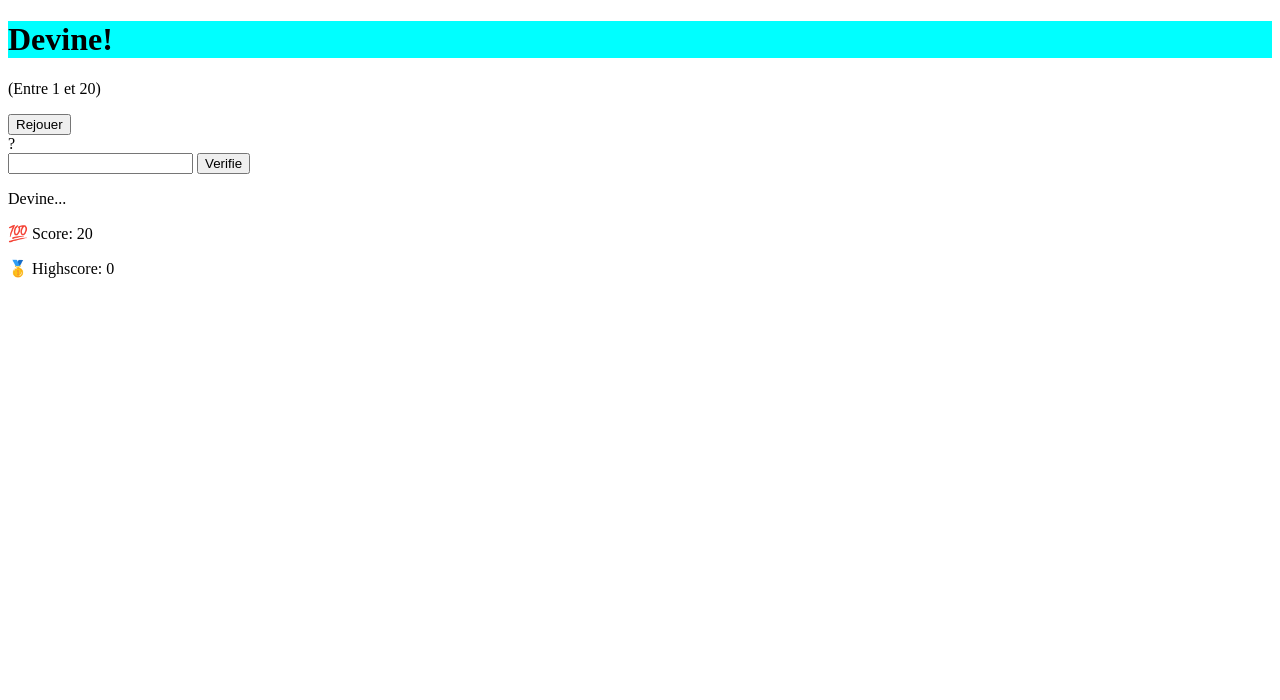
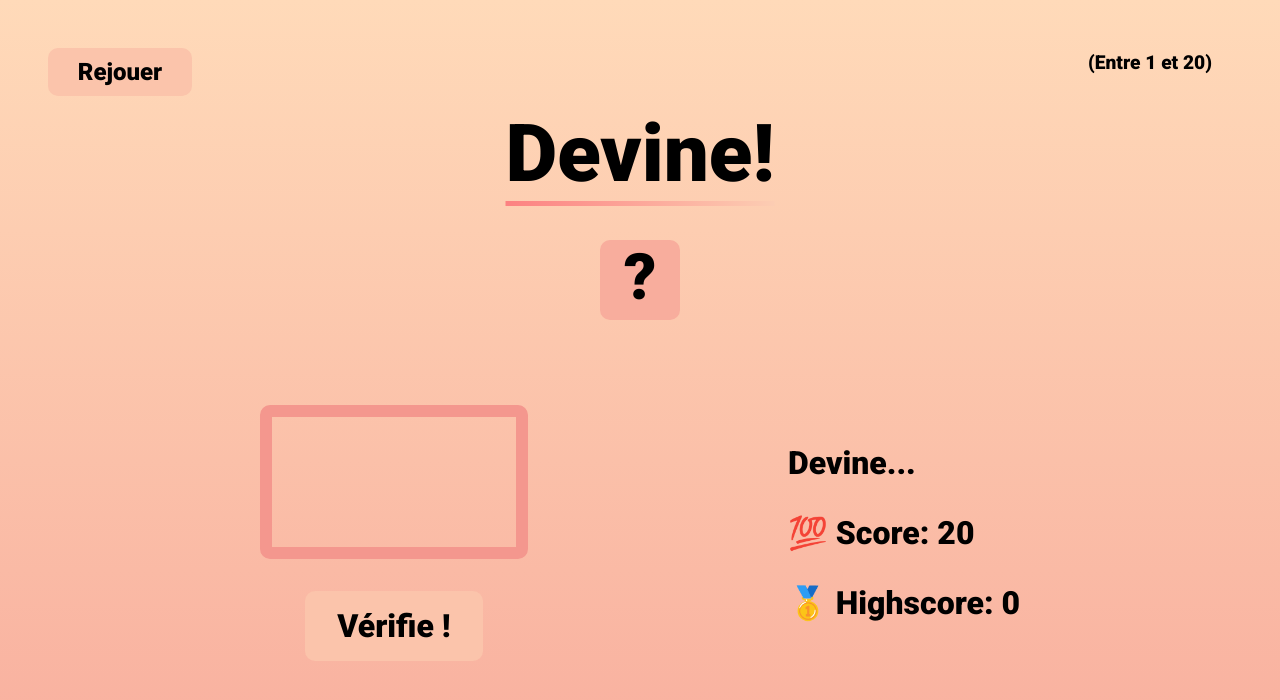
Before and after one commit to Peptobiscotte/devinombre, a plain HTML site: page index.html in a window 1280 px wide. Drawn offline with Linux system fonts and the light colour scheme.

Commit message:
added classes and placed all elements

```diff
--- a/index.html
+++ b/index.html
@@ -6,22 +6,26 @@
     <meta name="viewport" content="width=device-width, initial-scale=1.0" />
     <meta http-equiv="X-UA-Compatible" content="ie=edge" />
     <link rel="stylesheet" href="style.css" />
+    <link rel="preconnect" href="https://fonts.googleapis.com">
+    <link rel="preconnect" href="https://fonts.gstatic.com" crossorigin>
+    <link href="https://fonts.googleapis.com/css2?family=Readex+Pro:wght@500&family=Roboto:wght@900&display=swap"
+        rel="stylesheet">
     <title>Devinombre</title>
 </head>
 
 <body>
     <header>
         <h1>Devine!</h1>
-        <p>(Entre 1 et 20)</p>
-        <button>Rejouer</button>
-        <div>?</div>
+        <p class="fourchette">(Entre 1 et 20)</p>
+        <button class="replay">Rejouer</button>
+        <div class="secret">?</div>
     </header>
     <main>
-        <section>
-            <input type="number" />
-            <button>Verifie</button>
+        <section class="gauche">
+            <input type="number" class="userInput" />
+            <button class="checkBtn">Vérifie !</button>
         </section>
-        <section>
+        <section class="droite">
             <p>Devine...</p>
             <p>💯 Score: <span>20</span></p>
             <p>
--- a/style.css
+++ b/style.css
@@ -1,3 +1,139 @@
+html,
+body {
+    height: 100%;
+    margin: 0;
+    padding: 0;
+    font-size: 100%;
+}
+
+body {
+    font-family: 'Roboto', sans-serif;
+    background: linear-gradient(180deg, rgba(255, 218, 185, 1) 0%, rgba(248, 173, 157, 1) 100%);
+
+}
+
+header {
+    height: 33.33%;
+    position: relative;
+}
+
+main {
+    height: 66.66%;
+    display: flex;
+    align-items: center;
+    justify-content: space-evenly;
+}
+
 h1 {
-    background-color: aqua;
+    text-align: center;
+    position: absolute;
+    top: 20%;
+    right: 50%;
+    transform: translateX(50%);
+    font-size: 5em;
+    border-bottom: 5px solid #f08080;
+    border-image: linear-gradient(90deg, rgb(252, 129, 129) 0%, rgb(252, 205, 179) 100%);
+    border-image-slice: 1;
 }
+
+.secret {
+    height: 5rem;
+    width: 5rem;
+    text-align: center;
+    font-size: 4em;
+    position: absolute;
+    top: 90%;
+    right: 50%;
+    transform: translateX(50%);
+    background-color: #f8ad9d;
+    border-radius: 10px;
+}
+
+.fourchette {
+    position: absolute;
+    top: 2rem;
+    left: 85%;
+    text-align: center;
+    font-size: larger;
+}
+
+.replay:hover {
+    background-color: #f8ad9d;
+}
+
+.replay:active {
+    background-color: #f4978e;
+}
+
+.replay {
+    position: absolute;
+    top: 3rem;
+    right: 85%;
+    width: 6em;
+    height: 2em;
+    font-size: 1.5em;
+    font-family: 'Roboto', sans-serif;
+    background-color: #fbc4ab;
+    border: none;
+    border-radius: 10px;
+    cursor: pointer;
+}
+
+.gauche {
+    display: flex;
+    flex-direction: column;
+    align-items: center;
+    gap: 2em;
+}
+
+.userInput:focus {
+    outline: none;
+}
+
+.userInput {
+    font-family: 'Roboto', sans-serif;
+    background: none;
+    width: 15rem;
+    height: 8rem;
+    font-size: 5rem;
+    border: 12px solid #f4978e;
+    border-radius: 10px;
+    text-align: center;
+
+
+}
+
+.checkBtn:hover {
+    background-color: #f8ad9d;
+}
+
+.checkBtn:active {
+    background-color: #f4978e;
+}
+
+.checkBtn {
+    background-color: #fbc4ab;
+    font-family: 'Roboto', sans-serif;
+    font-size: 2em;
+    font-weight: 700;
+    border: none;
+    border-radius: 10px;
+    text-align: center;
+    padding: 1rem 2rem;
+    cursor: pointer;
+}
+
+.droite {
+    font-size: 2rem;
+}
+
+input[type="number"]::-webkit-inner-spin-button,
+input[type="number"]::-webkit-outer-spin-button {
+    -webkit-appearance: none;
+    appearance: none;
+    margin: 0;
+}
+
+input[type="number"] {
+    -moz-appearance: textfield;
+}
```
